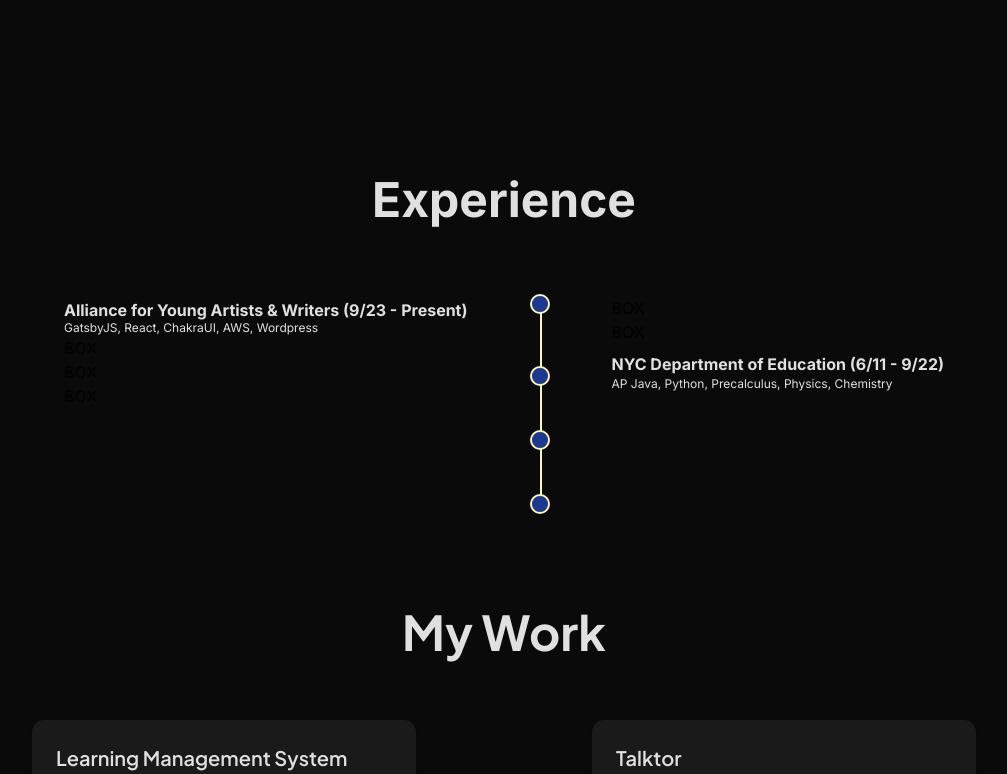
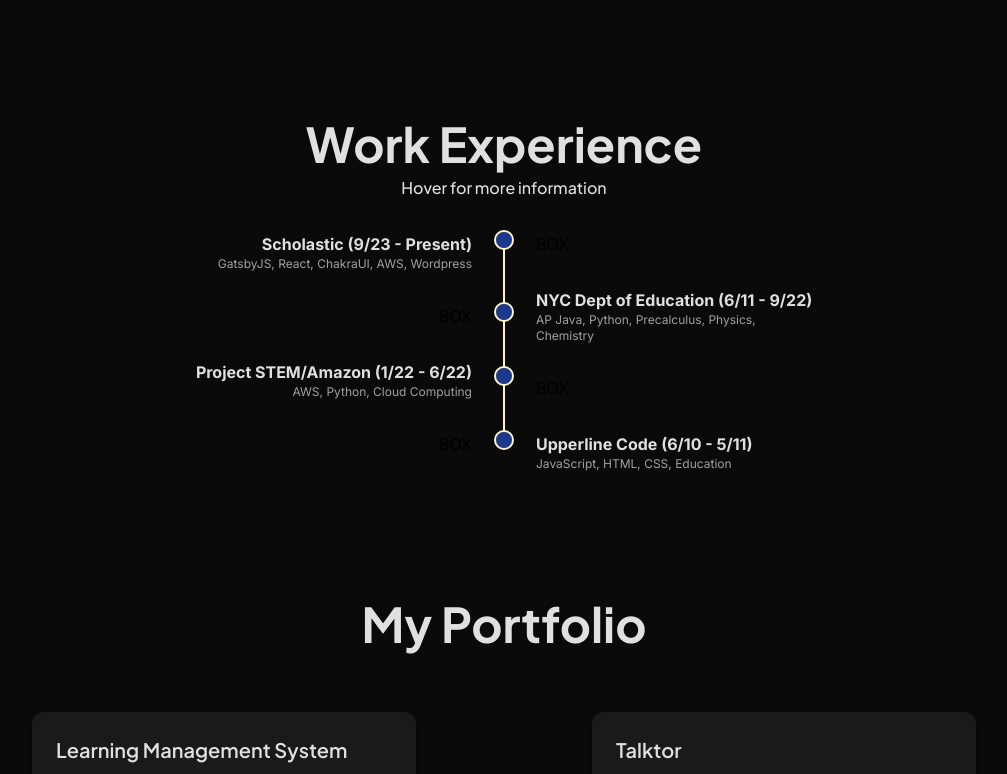
Before and after one commit to surajgopal85/my-dev-portfolio, a React (Vite) app: page / in a window 1280 px wide. Shown: the part 680-1454 px from the top of the page, without its empty margins (136-1143 px from the left). Built offline with nearby package versions, Linux system fonts and the light colour scheme.

Commit message:
top nav - experience, header tweaks in port / experience, scrolldown change in App, popup on hover in experience section

```diff
--- a/src/App.tsx
+++ b/src/App.tsx
@@ -1,6 +1,6 @@
 import './App.css'
 import React, { useRef } from 'react';
-import { About } from './About';
+// import { About } from './About';
 import { TopNav } from './TopNav';
 import { PortfolioMain } from './PortfolioMain';
 import { Hero } from './Hero';
@@ -8,7 +8,7 @@
 // import { SideNavSocials } from './SideNavSocials';
 
 function App() {
-  const aboutRef = useRef<HTMLDivElement>(null);
+  const experienceRef = useRef<HTMLDivElement>(null);
   const projectsRef = useRef<HTMLDivElement>(null);
   const contactRef = useRef<HTMLDivElement>(null);
 
@@ -17,8 +17,8 @@
     let ref: React.RefObject<HTMLDivElement> | null = null;
     // switchboard to handle :)
     switch (id) {
-      case 'about':
-        ref = aboutRef;
+      case 'experience':
+        ref = experienceRef;
         break;
       case 'project':
         ref = projectsRef;
@@ -47,12 +47,12 @@
       // ctaHref="#projects"
       />
       <div className='flex flex-col justify-center'>
-        <div id='about' className='flex flex-col justify-center items-center' ref={aboutRef}>
-          <About />
-        </div>
-        <div className='flex flex-col justify-center items-center' id='experience'>
+        <div id='experience' className='flex flex-col justify-center items-center' ref={experienceRef}>
           <Experience />
         </div>
+        {/* <div className='flex flex-col justify-center items-center' id='experience'>
+          <Experience />
+        </div> */}
         <div>
           <PortfolioMain />
         </div>
--- a/src/Experience.tsx
+++ b/src/Experience.tsx
@@ -1,5 +1,127 @@
 export const Experience: React.FC = () => {
     return (
+        <div className="max-w-6xl mx-auto px-4 sm:px-8">
+            <h1 className="text-4xl sm:text-5xl font-display font-bold text-center text-light-text mb-2">Work Experience</h1>
+            <h4 className="text-md text-center text-light-text mb-8">Hover for more information</h4>
+            <div className="relative flex justify-center">
+                {/* Left Column */}
+                <div className="w-1/2 pr-8 text-right">
+                    {/* Dot 1 - Scholastic */}
+                    <div className="mb-8 group relative">
+                        <div className="font-bold text-light-text cursor-pointer">Scholastic (9/23 - Present)</div>
+                        <div className="text-xs text-subtle-text">GatsbyJS, React, ChakraUI, AWS, Wordpress</div>
+
+                        {/* Hover Popup */}
+                        <div className="absolute left-0 top-0 transform -translate-x-full -translate-y-1/2 opacity-0 group-hover:opacity-100 transition-opacity duration-300 pointer-events-none group-hover:pointer-events-auto z-20">
+                            <div className="bg-dark-surface border border-gray-600 rounded-lg p-4 shadow-xl max-w-xs8">
+                                <div className="font-bold text-light-text mb-2">Alliance for Young Artists & Writers</div>
+                                <div className="text-sm text-subtle-text mb-3">
+                                    Software to run a school. Class creation, departments, student & teacher rosters, gradebooks, messaging between stakeholders.
+                                </div>
+                                <div className="text-xs text-accent-blue">
+                                    Full-stack development with modern web technologies
+                                </div>
+                            </div>
+                        </div>
+                    </div>
+
+                    {/* Empty space for Dot 2 */}
+                    <div className="mb-8">
+                        <div className="text-black">BOX</div>
+                    </div>
+
+                    {/* Dot 3 - Project STEM/Amazon */}
+                    <div className="mb-8 group relative">
+                        <div className="font-bold text-light-text cursor-pointer">Project STEM/Amazon (1/22 - 6/22)</div>
+                        <div className="text-xs text-subtle-text">AWS, Python, Cloud Computing</div>
+
+                        {/* Hover Popup */}
+                        <div className="absolute left-0 top-0 transform -translate-x-full -translate-y-1/2 opacity-0 group-hover:opacity-100 transition-opacity duration-300 pointer-events-none group-hover:pointer-events-auto z-20">
+                            <div className="bg-dark-surface border border-gray-600 rounded-lg p-4 shadow-xl max-w-xs mr-8">
+                                <div className="font-bold text-light-text mb-2">Amazon Web Services</div>
+                                <div className="text-sm text-subtle-text mb-3">
+                                    Lorem ipsum dolor sit amet, consectetur adipiscing elit. Sed do eiusmod tempor incididunt ut labore et dolore magna aliqua.
+                                </div>
+                                <div className="text-xs text-accent-blue">
+                                    Cloud infrastructure and development
+                                </div>
+                            </div>
+                        </div>
+                    </div>
+
+                    {/* Empty space for Dot 4 */}
+                    <div className="mb-8">
+                        <div className="text-black">BOX</div>
+                    </div>
+                </div>
+
+                {/* Center Timeline */}
+                <div className="absolute left-1/2 transform -translate-x-1/2 flex flex-col items-center">
+                    <div className="rounded-full w-4 h-4 outline-amber-100 outline-2 bg-blue-900 z-10"></div>
+                    <div className="h-14 border-l-2 border-amber-100"></div>
+                    <div className="rounded-full w-4 h-4 outline-amber-100 outline-2 bg-blue-900 z-10"></div>
+                    <div className="h-12 border-l-2 border-amber-100"></div>
+                    <div className="rounded-full w-4 h-4 outline-amber-100 outline-2 bg-blue-900 z-10"></div>
+                    <div className="h-12 border-l-2 border-amber-100"></div>
+                    <div className="rounded-full w-4 h-4 outline-amber-100 outline-2 bg-blue-900 z-10"></div>
+                </div>
+
+                {/* Right Column */}
+                <div className="w-1/2 pl-8 text-left">
+                    {/* Empty space for Dot 1 */}
+                    <div className="mb-8">
+                        <div className="text-black">BOX</div>
+                    </div>
+
+                    {/* Dot 2 - NYC Dept of Education */}
+                    <div className="mb-8 group relative">
+                        <div className="font-bold text-light-text cursor-pointer">NYC Dept of Education (6/11 - 9/22)</div>
+                        <div className="text-xs text-subtle-text">AP Java, Python, Precalculus, Physics, Chemistry</div>
+
+                        {/* Hover Popup */}
+                        <div className="absolute right-0 top-0 transform translate-x-full -translate-y-1/2 opacity-0 group-hover:opacity-100 transition-opacity duration-300 pointer-events-none group-hover:pointer-events-auto z-20">
+                            <div className="bg-dark-surface border border-gray-600 rounded-lg p-4 shadow-xl max-w-xs ml-8">
+                                <div className="font-bold text-light-text mb-2">NYC Department of Education</div>
+                                <div className="text-sm text-subtle-text mb-3">
+                                    Taught Advanced Placement courses in Computer Science and Mathematics, developing curriculum and preparing students for college-level coursework.
+                                </div>
+                                <div className="text-xs text-accent-blue">
+                                    Educational leadership and curriculum development
+                                </div>
+                            </div>
+                        </div>
+                    </div>
+
+                    {/* Empty space for Dot 3 */}
+                    <div className="mb-8">
+                        <div className="text-black">BOX</div>
+                    </div>
+
+                    {/* Dot 4 - Upperline Code */}
+                    <div className="mb-8 group relative">
+                        <div className="font-bold text-light-text cursor-pointer">Upperline Code (6/10 - 5/11)</div>
+                        <div className="text-xs text-subtle-text">JavaScript, HTML, CSS, Education</div>
+
+                        {/* Hover Popup */}
+                        <div className="absolute right-0 top-0 transform translate-x-full -translate-y-1/2 opacity-0 group-hover:opacity-100 transition-opacity duration-300 pointer-events-none group-hover:pointer-events-auto z-20">
+                            <div className="bg-dark-surface border border-gray-600 rounded-lg p-4 shadow-xl max-w-xs ml-8">
+                                <div className="font-bold text-light-text mb-2">Upperline Code</div>
+                                <div className="text-sm text-subtle-text mb-3">
+                                    Lorem ipsum dolor sit amet, consectetur adipiscing elit. Sed do eiusmod tempor incididunt ut labore et dolore magna aliqua.
+                                </div>
+                                <div className="text-xs text-accent-blue">
+                                    Web development and education
+                                </div>
+                            </div>
+                        </div>
+                    </div>
+                </div>
+            </div>
+
+            {/* OLD CODE - COMMENTED OUT FOR REFERENCE */}
+            {/*
+            <>
+            <h1 className="text-4xl sm:text-5xl font-display font-bold text-center text-light-text mb-16">Experience</h1>
             <div className="flex flex-row justify-center">
                 <div className="border-gray-200 mr-16">
                     <div className="font-bold translate-y-0.5">Alliance for Young Artists & Writers (9/23 - Present)</div>
@@ -20,12 +142,14 @@
                 <div className="border-gray-200 ml-16">
                     <div className="text-black">BOX</div>
                     <div className="text-black">BOX</div>
-                {/* <div className="text-black">BOX</div> */}
                     <div className="mt-2">
                         <div className="font-bold">NYC Department of Education (6/11 - 9/22)</div>
                         <div className="text-xs">AP Java, Python, Precalculus, Physics, Chemistry</div>
                     </div>
                 </div>
             </div>
+            </>
+            */}
+        </div>
     );
 }
--- a/src/PortfolioMain.tsx
+++ b/src/PortfolioMain.tsx
@@ -22,7 +22,7 @@
     return (
          <section className="py-24 px-4 sm:px-8 max-w-6xl mx-auto">
             <h2 className="text-4xl sm:text-5xl font-display font-bold text-center text-light-text mb-16">
-                My Work
+                My Portfolio
             </h2>
             <motion.div
                 className="grid grid-cols-1 md:grid-cols-2 lg:grid-cols-2 gap-8 justify-items-center"
--- a/src/TopNav.tsx
+++ b/src/TopNav.tsx
@@ -23,7 +23,7 @@
 
             {/* Navigation Links */}
             <div className="hidden md:flex space-x-8 text-subtle-text">
-                <button onClick={() => onNavLinkClick('about')} className="hover:text-accent-blue transition-colors duration-200 text-lg">About</button>
+                <button onClick={() => onNavLinkClick('experience')} className="hover:text-accent-blue transition-colors duration-200 text-lg">Experience</button>
                 <button onClick={() => onNavLinkClick('projects')} className="hover:text-accent-blue transition-colors duration-200 text-lg">Projects</button>
                 <button onClick={() => onNavLinkClick('contact')} className="hover:text-accent-blue transition-colors duration-200 text-lg">Contact</button>
             </div>
```
Lines whose indentation alone changed are shown as unchanged.
